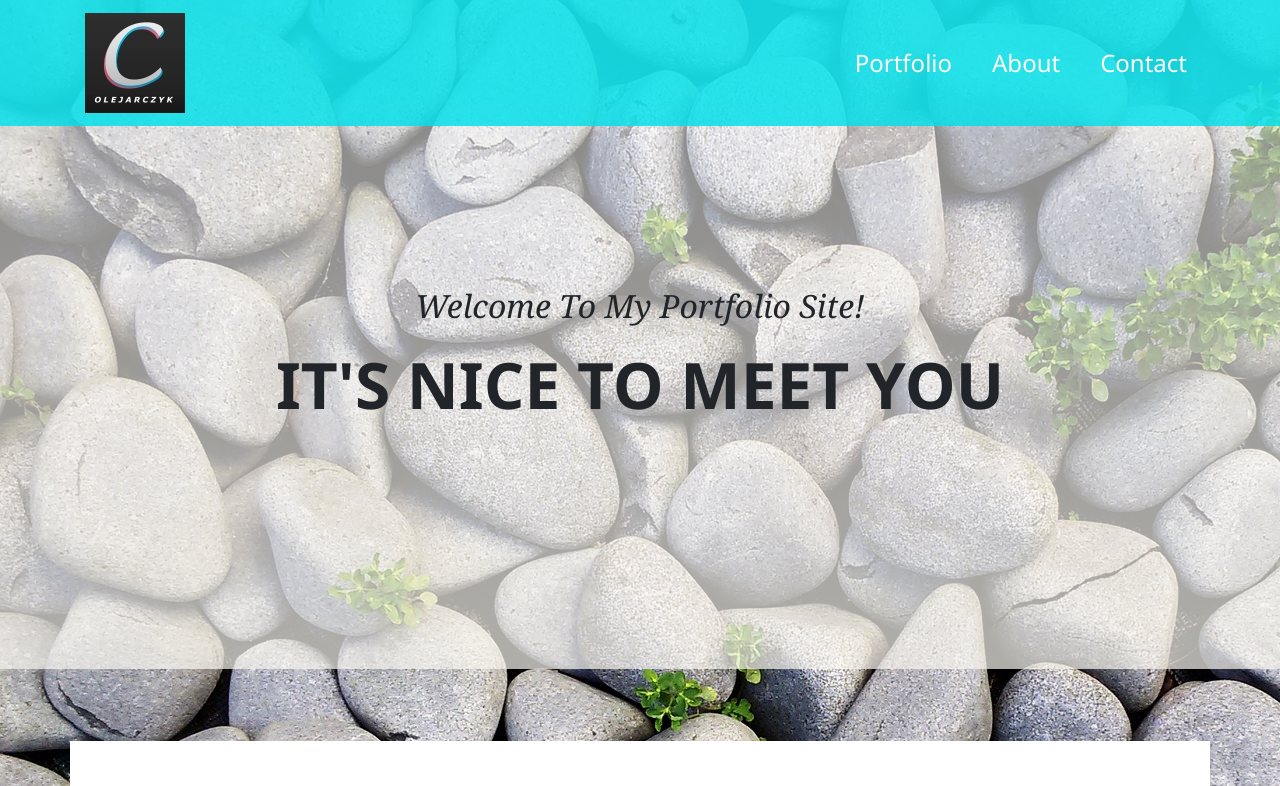
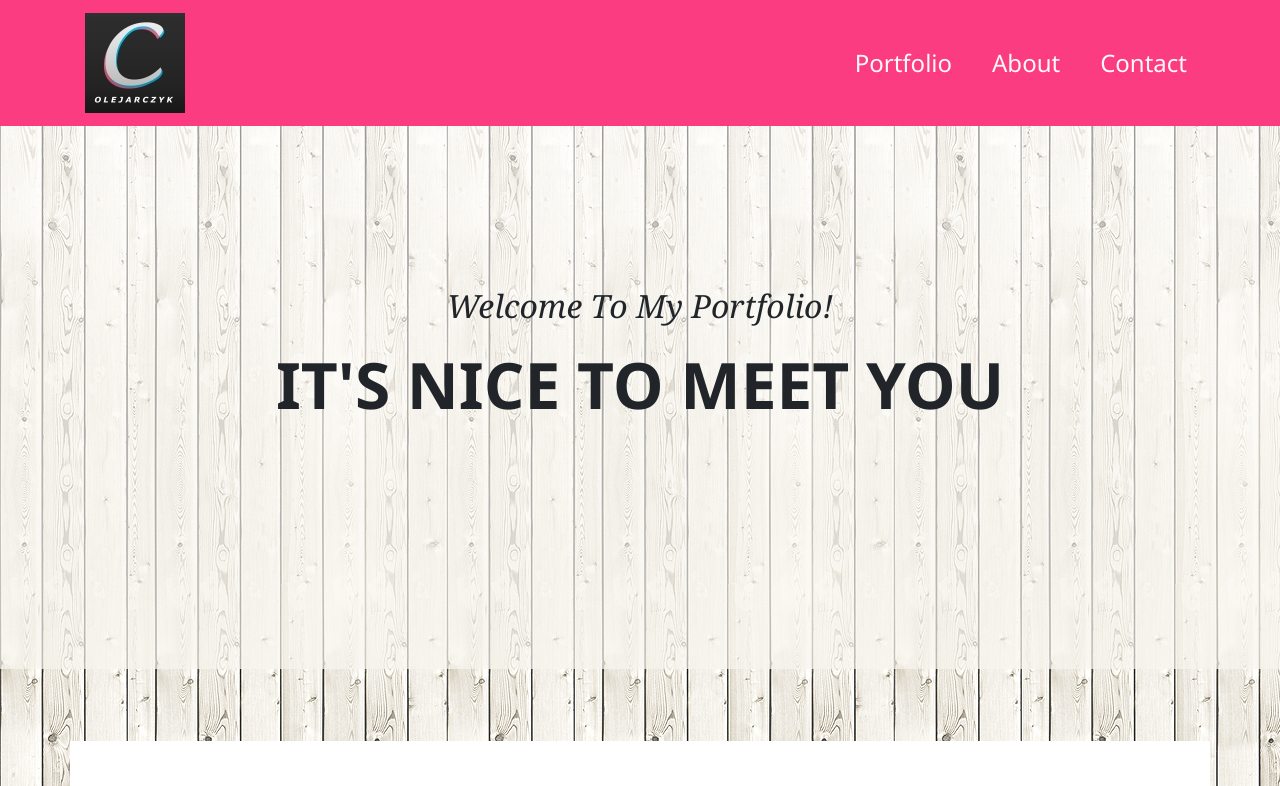
Before and after one commit to CatherineOlej/catherine-olejarczyk.github.io, a plain HTML site: page index.html in a window 1280 px wide. Shown: the top 786 px of the page. Drawn offline with nearby package versions, Linux system fonts and the light colour scheme.

Commit message:
changed layout and colors to all pages

```diff
--- a/css/site.css
+++ b/css/site.css
@@ -6,12 +6,10 @@ body {
     font-weight: 400;
     line-height: 1.5;
     text-align: left;
-    background-image: url(../img/rocks.jpg);
-    background-repeat: no-repeat;
+    background-image: url(../img/white-wood.jpg);
 }
 
 .section-custom {
-    background-image: url(../img/rocks.jpg);
     background-repeat: no-repeat;
 }
 
@@ -19,9 +17,9 @@ body {
 /*--- navigation bar ---*/
 
 .navbar {
-    /*background: #FC3C80;
-    background: #821D30;00E0EA*/
-    background: #00e0ead4;
+    background: #FC3C80;
+    /*background: #821D30;00E0EA
+    background: #00e0ead4;*/
     min-height: 80px;
 }
 
--- a/index.html
+++ b/index.html
@@ -42,7 +42,7 @@ Current page: Home -->
         <div class="container h-100">
             <div class="row h-100 align-items-center">
                 <div class="col-12 text-center">
-                    <h1 class="font-weight-light masthead-subheading">Welcome To My Portfolio Site!</h1>
+                    <h1 class="font-weight-light masthead-subheading">Welcome To My Portfolio!</h1>
                     <p class="masthead-heading text-uppercase">It's Nice To Meet You</p>
                 </div>
             </div>
```
